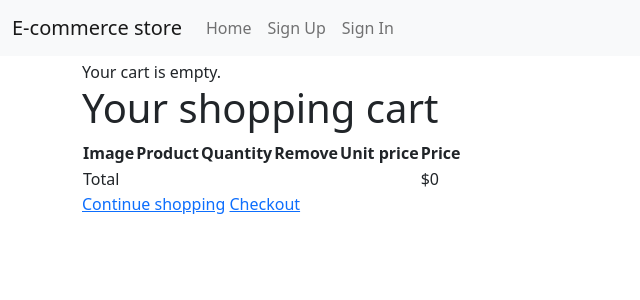
After one commit to SwordOfMyBone/E_commerce, a Django app: page /cart/ in a window 1280 px wide. The commit adds this page. Shown: the top 300 px of the page, without its empty margins (0-640 px from the left). Run offline with Django 3.2, Linux system fonts and the light colour scheme; parts of the project's set-up code (start-up, migrations or seed data) failed here and were passed over; some libraries are stand-ins or nearby versions.

Commit message:
ADDED CART SESSION

```diff
--- a/config/settings/base.py
+++ b/config/settings/base.py
@@ -75,9 +75,10 @@ THIRD_PARTY_APPS = [
 ]
 
 LOCAL_APPS = [
+    # Your stuff: custom apps go here
     "e_commerce_store.users",
     "e_commerce_store.store",
-    # Your stuff: custom apps go here
+    "e_commerce_store.cart",
 ]
 # https://docs.djangoproject.com/en/dev/ref/settings/#installed-apps
 INSTALLED_APPS = DJANGO_APPS + THIRD_PARTY_APPS + LOCAL_APPS
@@ -300,3 +301,4 @@ STATICFILES_FINDERS += ["compressor.finders.CompressorFinder"]
 
 # Your stuff...
 # ------------------------------------------------------------------------------
+CART_SESSION_ID = "cart"
--- a/config/urls.py
+++ b/config/urls.py
@@ -15,9 +15,16 @@ urlpatterns = [
     # User management
     path("users/", include("e_commerce_store.users.urls", namespace="users")),
     path("accounts/", include("allauth.urls")),
+    path(
+        "cart/",
+        include("e_commerce_store.cart.urls", namespace="cart"),
+        name="cart_add",
+    ),
     path("", include("e_commerce_store.store.urls", namespace="store"), name="home"),
     # Your stuff: custom urls includes go here
 ] + static(settings.MEDIA_URL, document_root=settings.MEDIA_ROOT)
+
+
 if settings.DEBUG:
     # Static file serving when using Gunicorn + Uvicorn for local web socket development
     urlpatterns += staticfiles_urlpatterns()
--- /dev/null
+++ b/e_commerce_store/cart/admin.py
@@ -0,0 +1,3 @@
+# from django.contrib import admin
+
+# Register your models here.
--- /dev/null
+++ b/e_commerce_store/cart/apps.py
@@ -0,0 +1,6 @@
+from django.apps import AppConfig
+
+
+class CartConfig(AppConfig):
+    default_auto_field = "django.db.models.BigAutoField"
+    name = "e_commerce_store.cart"
--- /dev/null
+++ b/e_commerce_store/cart/cart.py
@@ -0,0 +1,76 @@
+from decimal import Decimal
+
+from django.conf import settings
+
+from e_commerce_store.store.models import Product
+
+
+class Cart:
+    def __init__(self, request):
+        """
+        Initialize the cart.
+        """
+        self.session = request.session
+        cart = self.session.get(settings.CART_SESSION_ID)
+        if not cart:
+            # save an empty cart in the session
+            cart = self.session[settings.CART_SESSION_ID] = {}
+        self.cart = cart
+
+    def __iter__(self):
+        """
+        Iterate over the items in the cart and get the products
+        from the database.
+        """
+        product_ids = self.cart.keys()
+        # get the product objects and add them to the cart
+        products = Product.objects.filter(id__in=product_ids)
+        cart = self.cart.copy()
+        for product in products:
+            cart[str(product.id)]["product"] = product
+        for item in cart.values():
+            item["price"] = Decimal(item["price"])
+            item["total_price"] = item["price"] * item["quantity"]
+            yield item
+
+    def __len__(self):
+        """
+        Count all items in the cart.
+        """
+        return sum(item["quantity"] for item in self.cart.values())
+
+    def add(self, product, quantity=1, override_quantity=False):
+        """
+        Add a product to the cart or update its quantity.
+        """
+        product_id = str(product.id)
+        if product_id not in self.cart:
+            self.cart[product_id] = {"quantity": 0, "price": str(product.price)}
+        if override_quantity:
+            self.cart[product_id]["quantity"] = quantity
+        else:
+            self.cart[product_id]["quantity"] += quantity
+        self.save()
+
+    def remove(self, product):
+        """
+        Remove a product from the cart.
+        """
+        product_id = str(product.id)
+        if product_id in self.cart:
+            del self.cart[product_id]
+            self.save()
+
+    def save(self):
+        # mark the session as "modified" to make sure it gets saved
+        self.session.modified = True
+
+    def clear(self):
+        # remove cart from session
+        del self.session[settings.CART_SESSION_ID]
+        self.save()
+
+    def get_total_price(self):
+        return sum(
+            Decimal(item["price"]) * item["quantity"] for item in self.cart.values()
+        )
--- /dev/null
+++ b/e_commerce_store/cart/forms.py
@@ -0,0 +1,10 @@
+from django import forms
+
+PRODUCT_QUANTITY_CHOICES = [(i, str(i)) for i in range(1, 21)]
+
+
+class CartAddProductForm(forms.Form):
+    quantity = forms.TypedChoiceField(choices=PRODUCT_QUANTITY_CHOICES, coerce=int)
+    override = forms.BooleanField(
+        required=False, initial=False, widget=forms.HiddenInput
+    )
--- /dev/null
+++ b/e_commerce_store/cart/models.py
@@ -0,0 +1,3 @@
+# from django.db import models
+
+# Create your models here.
--- /dev/null
+++ b/e_commerce_store/cart/urls.py
@@ -0,0 +1,10 @@
+from django.urls import path
+
+from . import views
+
+app_name = "cart"
+urlpatterns = [
+    path("", views.cart_detail, name="cart_detail"),
+    path("add/<int:product_id>/", views.cart_add, name="cart_add"),
+    path("remove/<int:product_id>/", views.cart_remove, name="cart_remove"),
+]
--- /dev/null
+++ b/e_commerce_store/cart/views.py
@@ -0,0 +1,33 @@
+from django.shortcuts import get_object_or_404, redirect, render
+from django.views.decorators.http import require_POST
+
+from e_commerce_store.store.models import Product
+
+from .cart import Cart
+from .forms import CartAddProductForm
+
+
+@require_POST
+def cart_add(request, product_id):
+    cart = Cart(request)
+    product = get_object_or_404(Product, id=product_id)
+    form = CartAddProductForm(request.POST)
+    if form.is_valid():
+        cd = form.cleaned_data
+        cart.add(
+            product=product, quantity=cd["quantity"], override_quantity=cd["override"]
+        )
+    return redirect("cart:cart_detail")
+
+
+@require_POST
+def cart_remove(request, product_id):
+    cart = Cart(request)
+    product = get_object_or_404(Product, id=product_id)
+    cart.remove(product)
+    return redirect("cart:cart_detail")
+
+
+def cart_detail(request):
+    cart = Cart(request)
+    return render(request, "cart/detail.html", {"cart": cart})
--- /dev/null
+++ b/e_commerce_store/templates/cart/detail.html
@@ -0,0 +1,54 @@
+{% extends "store/base.html" %}
+{% load static %}
+{% block title %}
+  Your shopping cart
+{% endblock %}
+{% block content %}
+  <h1>Your shopping cart</h1>
+  <table class="cart">
+    <thead>
+      <tr>
+        <th>Image</th>
+        <th>Product</th>
+        <th>Quantity</th>
+        <th>Remove</th>
+        <th>Unit price</th>
+        <th>Price</th>
+      </tr>
+    </thead>
+    <tbody>
+      {% for item in cart %}
+        {% with product=item.product %}
+          <tr>
+            <td>
+              <a href="{{ product.get_absolute_url }}">
+                <img src="{% if product.image %}{{ product.image.url }}
+                {% else %}{% static "img/no_image.png" %}{% endif %}">
+              </a>
+            </td>
+            <td>{{ product.name }}</td>
+            <td>{{ item.quantity }}</td>
+            <td>
+              <form action="{% url "cart:cart_remove" product.id %}" method="post">
+                <input type="submit" value="Remove">
+                {% csrf_token %}
+              </form>
+            </td>
+            <td class="num">${{ item.price }}</td>
+            <td class="num">${{ item.total_price }}</td>
+          </tr>
+        {% endwith %}
+      {% endfor %}
+      <tr class="total">
+        <td>Total</td>
+        <td colspan="4"></td>
+        <td class="num">${{ cart.get_total_price }}</td>
+      </tr>
+    </tbody>
+  </table>
+  <p class="text-right">
+    <a href="{% url "store:product_list" %}" class="button
+    light">Continue shopping</a>
+    <a href="#" class="button">Checkout</a>
+  </p>
+{% endblock %}
--- a/e_commerce_store/templates/store/product/detail.html
+++ b/e_commerce_store/templates/store/product/detail.html
@@ -14,6 +14,11 @@
             </a>
         </h2>
         <p class="price">${{ product.price }}</p>
+        <form action="{% url "cart:cart_add" product.id %}" method="post">
+            {{ cart_product_form }}
+            {% csrf_token %}
+            <input type="submit" value="Add to cart">
+        </form>
         {{ product.description|linebreaks }}
     </div>
 {% endblock %}
```
Also changed, not shown: e_commerce_store/store/views.py (+8 -1 lines), e_commerce_store/cart/__init__.py (added), e_commerce_store/cart/migrations/__init__.py (added).
